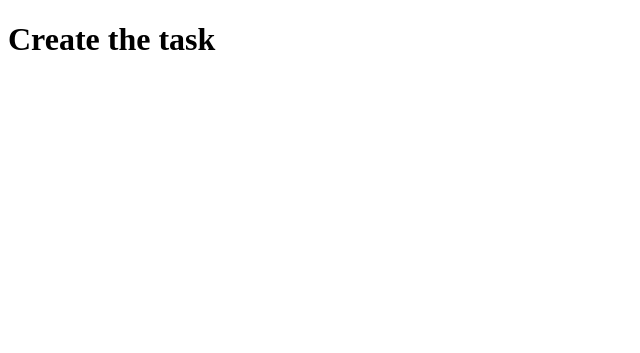
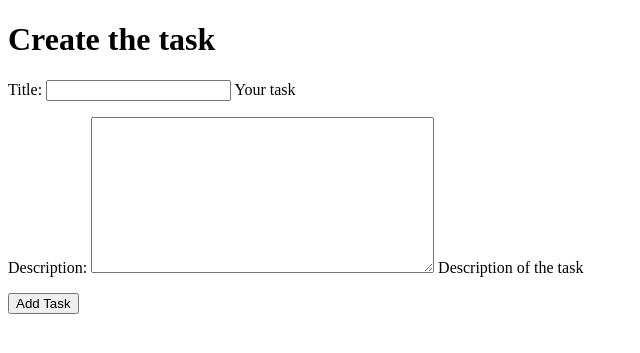
Before and after one commit to NatashaRodic/to-do-app, a Django app: page /create/ in a window 1280 px wide. Shown: the top 353 px of the page, without its empty margins (0-640 px from the left). Run offline with Django 5.2, Linux system fonts and the light colour scheme.

Commit message:
Add the form to create.html template

```diff
--- a/main_app/templates/create.html
+++ b/main_app/templates/create.html
@@ -9,6 +9,11 @@
 
 <body>
     <h1>Create the task</h1>
+    <form method="POST">
+        {% csrf_token %}
+        {{ form.as_p }}
+        <button type="submit">Add Task</button>
+    </form>
 </body>
 
 </html>
```
